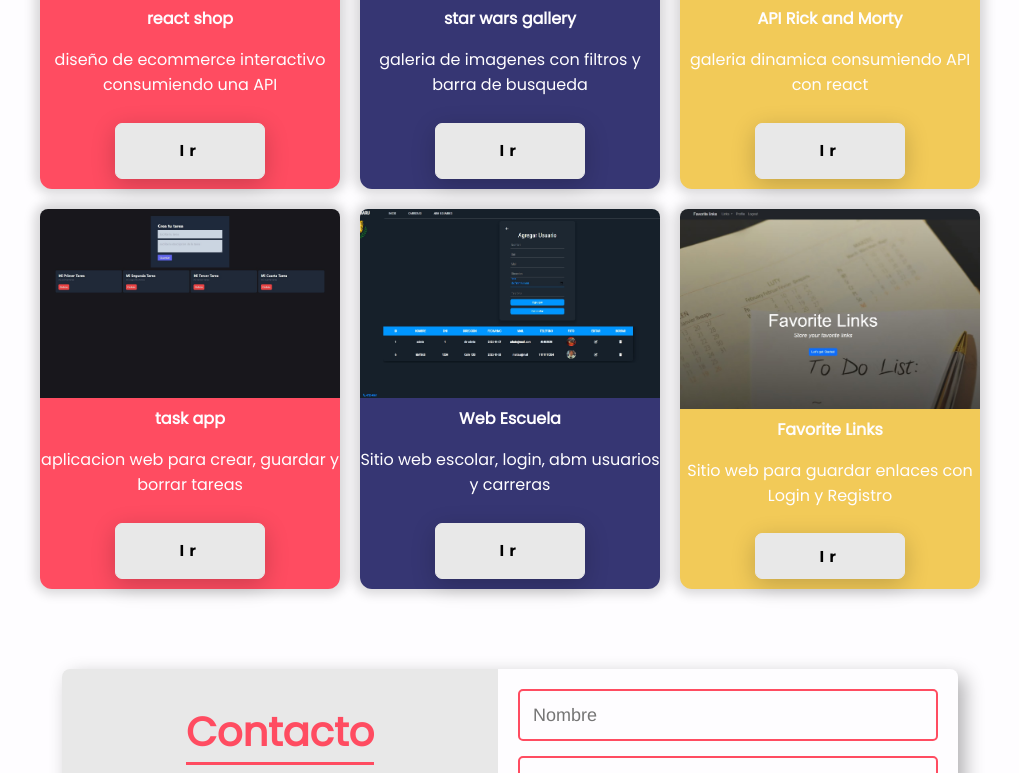
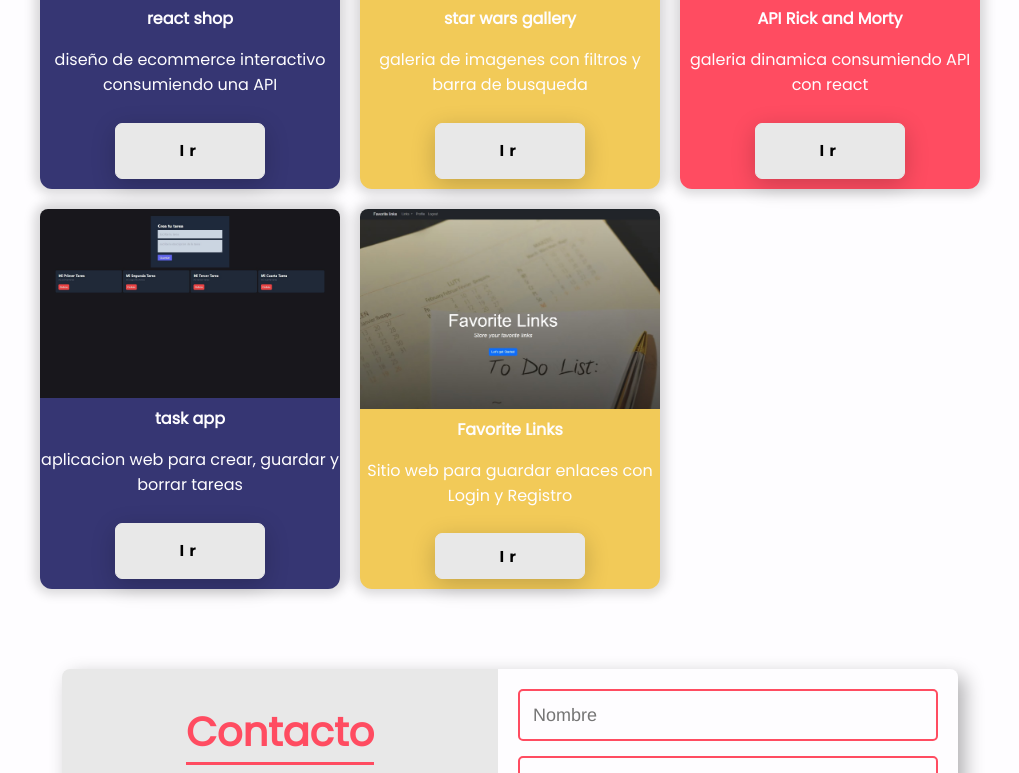
Before and after one commit to Matias-S1lva/portafolio-2.0, a React (Vite) app in the folder portafolio/: page / in a window 1280 px wide. Shown: the part 1133-1906 px from the top of the page, without its empty margins (130-1149 px from the left). Built offline with nearby package versions, Linux system fonts and the light colour scheme.

Commit message:
quitando pagina caida

```diff
--- a/portafolio/src/App.jsx
+++ b/portafolio/src/App.jsx
@@ -33,12 +33,7 @@ const cards = [
     title: "task app",
     description: "aplicacion web para crear, guardar y borrar tareas",
   },
-  {
-    url: "http://webfinal.somee.com/",
-    foto: "./assets/tupac.jpg",
-    title: "Web Escuela",
-    description: "Sitio web escolar, login, abm usuarios y carreras",
-  },
+
   {
     url: "https://node-mysql-app-production.up.railway.app/",
     foto: "./assets/favorite-links.jpg",
```
